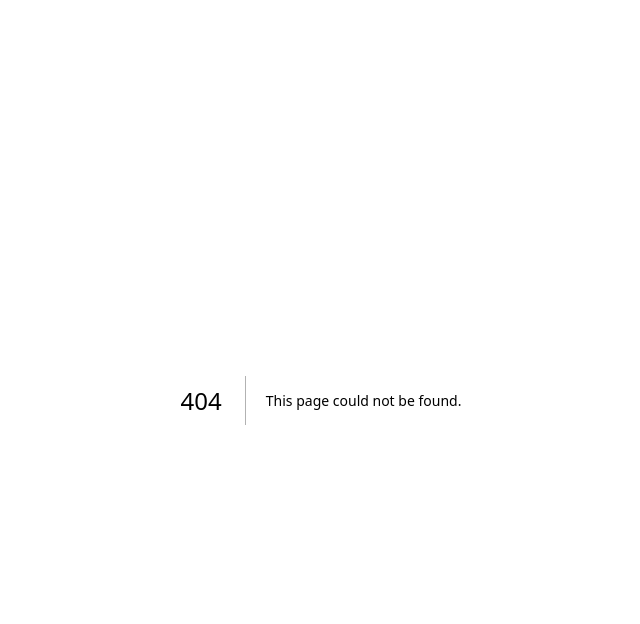
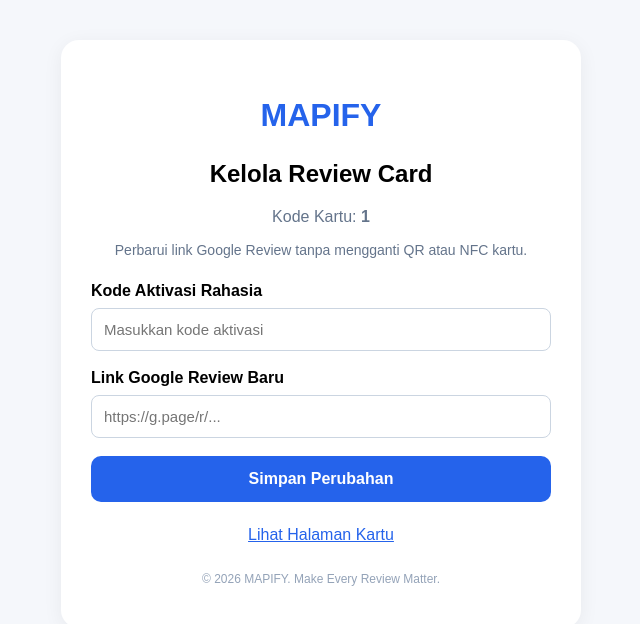
Before and after one commit to milanprada09MP/MAPIFY, a Next.js app: page /manage/1 in a window 1280 px wide. Before the commit this address had no page. Shown: the top 624 px of the page, without its empty margins (319-959 px from the left). Built offline with nearby package versions, Linux system fonts and the light colour scheme.

Commit message:
Add MAPIFY card management page

```diff
--- /dev/null
+++ b/app/manage/[code]/page.tsx
@@ -0,0 +1,241 @@
+
+"use client";
+
+import { useParams } from "next/navigation";
+import { useState } from "react";
+import type { FormEvent } from "react";
+
+export default function ManageCardPage() {
+  const params = useParams();
+  const code = String(params.code ?? "").toUpperCase();
+
+  const [activationCode, setActivationCode] = useState("");
+  const [reviewUrl, setReviewUrl] = useState("");
+  const [loading, setLoading] = useState(false);
+  const [message, setMessage] = useState("");
+  const [success, setSuccess] = useState(false);
+
+  async function handleSubmit(e: FormEvent<HTMLFormElement>) {
+    e.preventDefault();
+
+    if (loading) return;
+
+    setLoading(true);
+    setMessage("");
+    setSuccess(false);
+
+    try {
+      const response = await fetch("/api/update-review", {
+        method: "POST",
+        headers: {
+          "Content-Type": "application/json",
+        },
+        body: JSON.stringify({
+          cardCode: code,
+          activationCode,
+          reviewUrl: reviewUrl.trim(),
+        }),
+      });
+
+      const result = await response.json();
+
+      if (!response.ok) {
+        setMessage(
+          result.error || "Gagal memperbarui link."
+        );
+        return;
+      }
+
+      setSuccess(true);
+      setMessage(
+        "Link Google Review berhasil diperbarui!"
+      );
+
+      setActivationCode("");
+      setReviewUrl("");
+    } catch {
+      setMessage(
+        "Terjadi kesalahan koneksi. Silakan coba lagi."
+      );
+    } finally {
+      setLoading(false);
+    }
+  }
+
+  const inputStyle = {
+    width: "100%",
+    padding: "12px",
+    border: "1px solid #cbd5e1",
+    borderRadius: "8px",
+    fontSize: "15px",
+    boxSizing: "border-box" as const,
+  };
+
+  return (
+    <main
+      style={{
+        minHeight: "100vh",
+        background: "#f5f7fb",
+        padding: "40px 16px",
+        fontFamily: "Arial, sans-serif",
+      }}
+    >
+      <section
+        style={{
+          maxWidth: "460px",
+          margin: "auto",
+          background: "white",
+          padding: "30px",
+          borderRadius: "18px",
+          boxShadow: "0 4px 20px rgba(0,0,0,0.06)",
+        }}
+      >
+        <h1
+          style={{
+            color: "#2563eb",
+            textAlign: "center",
+            fontSize: "32px",
+          }}
+        >
+          MAPIFY
+        </h1>
+
+        <h2 style={{ textAlign: "center" }}>
+          Kelola Review Card
+        </h2>
+
+        <p
+          style={{
+            textAlign: "center",
+            color: "#64748b",
+          }}
+        >
+          Kode Kartu: <strong>{code}</strong>
+        </p>
+
+        <p
+          style={{
+            color: "#64748b",
+            fontSize: "14px",
+            textAlign: "center",
+          }}
+        >
+          Perbarui link Google Review tanpa
+          mengganti QR atau NFC kartu.
+        </p>
+
+        <form
+          onSubmit={handleSubmit}
+          style={{
+            display: "grid",
+            gap: "18px",
+            marginTop: "24px",
+          }}
+        >
+          <label>
+            <strong>Kode Aktivasi Rahasia</strong>
+            <input
+              type="password"
+              required
+              autoComplete="off"
+              value={activationCode}
+              onChange={(e) =>
+                setActivationCode(e.target.value)
+              }
+              placeholder="Masukkan kode aktivasi"
+              style={{
+                ...inputStyle,
+                marginTop: "8px",
+              }}
+            />
+          </label>
+
+          <label>
+            <strong>Link Google Review Baru</strong>
+            <input
+              type="url"
+              required
+              value={reviewUrl}
+              onChange={(e) =>
+                setReviewUrl(e.target.value)
+              }
+              placeholder="https://g.page/r/..."
+              style={{
+                ...inputStyle,
+                marginTop: "8px",
+              }}
+            />
+          </label>
+
+          <button
+            type="submit"
+            disabled={loading}
+            style={{
+              background: "#2563eb",
+              color: "white",
+              padding: "14px",
+              border: "none",
+              borderRadius: "10px",
+              fontSize: "16px",
+              fontWeight: "bold",
+              cursor: loading
+                ? "not-allowed"
+                : "pointer",
+              opacity: loading ? 0.6 : 1,
+            }}
+          >
+            {loading
+              ? "Menyimpan..."
+              : "Simpan Perubahan"}
+          </button>
+        </form>
+
+        {message && (
+          <p
+            role="status"
+            style={{
+              marginTop: "20px",
+              padding: "12px",
+              borderRadius: "8px",
+              background: success
+                ? "#dcfce7"
+                : "#fee2e2",
+              color: success
+                ? "#166534"
+                : "#991b1b",
+              textAlign: "center",
+              fontSize: "14px",
+            }}
+          >
+            {message}
+          </p>
+        )}
+
+        <p
+          style={{
+            marginTop: "24px",
+            textAlign: "center",
+          }}
+        >
+          <a
+            href={`/card/${encodeURIComponent(code)}`}
+            style={{ color: "#2563eb" }}
+          >
+            Lihat Halaman Kartu
+          </a>
+        </p>
+
+        <p
+          style={{
+            color: "#94a3b8",
+            fontSize: "12px",
+            textAlign: "center",
+            marginTop: "28px",
+          }}
+        >
+          © 2026 MAPIFY. Make Every Review Matter.
+        </p>
+      </section>
+    </main>
+  );
+}
```
